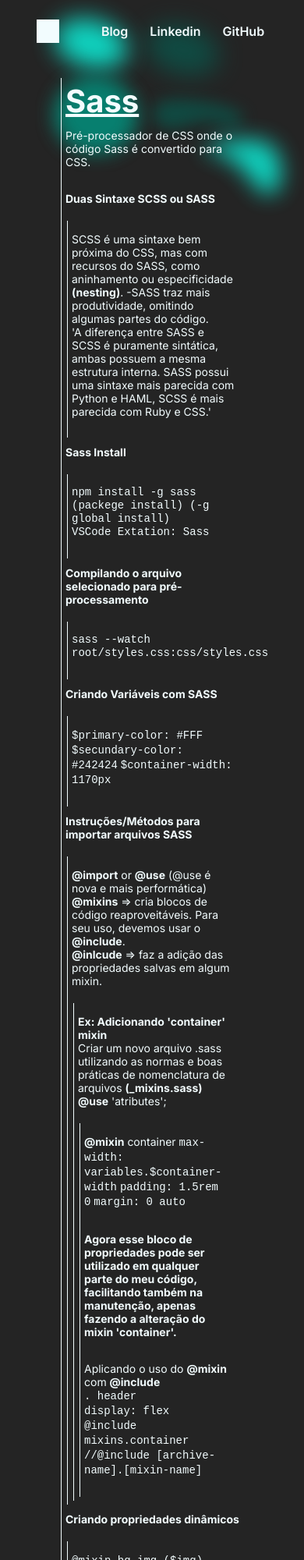
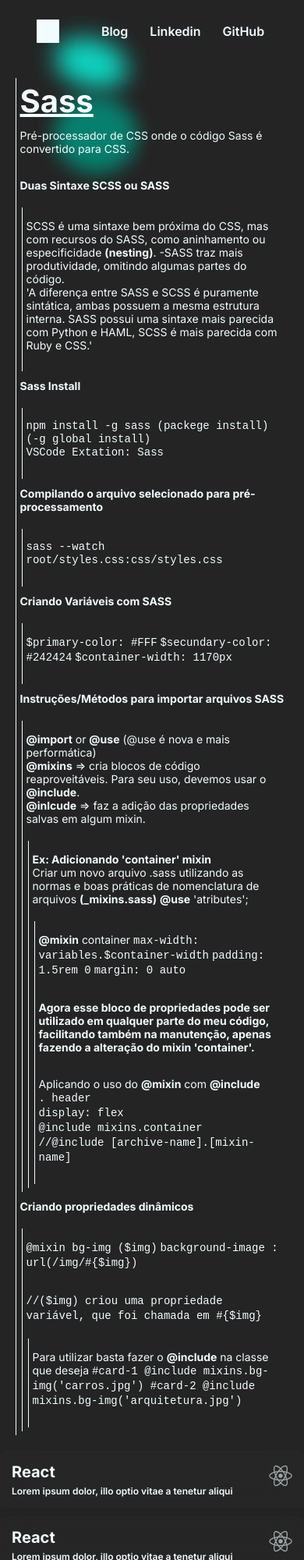
Before and after one commit to eduardoagusto/blog-design, a website built with Vite: page index.html in a window 390 px wide. Shown: the top 2000 px of the page at 78% size. Built offline with nearby package versions, Linux system fonts and the light colour scheme.

Commit message:
media query add

```diff
--- a/src/css/article.css
+++ b/src/css/article.css
@@ -37,6 +37,7 @@
 @media (max-width: 450px) {
   article {
     padding: 0.5rem;
+    width: 90%;
   }
   article blockquote {
     margin: 0 0 0 0.2rem;
--- a/src/css/cards.css
+++ b/src/css/cards.css
@@ -2,11 +2,11 @@
   cursor: pointer;
   border-radius: 0.5rem;
   padding: 3rem;
-  background: rgba(242, 252, 254, 0.01);
-  border-radius: 16px;
-  box-shadow: 0.1rem 0.1rem 0.5rem rgba(0, 0, 0, 0.1);
+  background: #f2fcfe03;
+  box-shadow: 0.1rem 0.1rem 0.5rem #0000001a;
   backdrop-filter: blur(20px);
   -webkit-backdrop-filter: blur(20px);
+
   transition: ease-in-out 0.2s;
 }
 .card:hover {
@@ -66,10 +66,25 @@
 }
 @media (max-width: 450px) {
   .card {
+    margin-top: 1rem;
+    padding: 1.5rem;
+  }
+  .card object {
+    width: 3rem;
+  }
+  .card h2 {
+    margin-bottom: 0.5rem;
+  }
+}
+@media (max-width: 320px) {
+  .card {
     height: 10rem;
     margin-top: 1rem;
   }
   .card object {
     width: 3rem;
   }
+  .card h2 {
+    margin-bottom: 0.5rem;
+  }
 }
--- a/src/css/header.css
+++ b/src/css/header.css
@@ -32,3 +32,8 @@
 header ul img {
   margin: 0 3em 0 0;
 }
+@media (max-width: 320px) {
+  header ul {
+    gap: 0.5em;
+  }
+}
--- a/src/css/svg.css
+++ b/src/css/svg.css
@@ -1,12 +1,20 @@
 @media (max-width: 1024px) {
   .svg-background img:nth-child(-n + 5) {
+    width: 50%;
+  }
+}
+@media (max-width: 450px) {
+  .svg-background img:nth-child(-n + 5) {
     width: 40%;
-    overflow: hidden;
+    margin-top: 2.5rem;
+  }
+  .svg-background img:nth-child(-n + 3) {
+    display: none;
   }
 }
 
 .svg-background img:nth-child(-n + 5) {
-  max-width: 100vw;
+  max-width: 50vw;
   opacity: 0.8;
   animation-timing-function: cubic-bezier(0.54, 0.085, 0.5, 0.92);
   animation-iteration-count: infinite;
@@ -15,6 +23,7 @@
   animation-direction: alternate;
   position: absolute;
   z-index: -999;
+  overflow: hidden;
 }
 
 .svg-background img:nth-child(1) {
```
